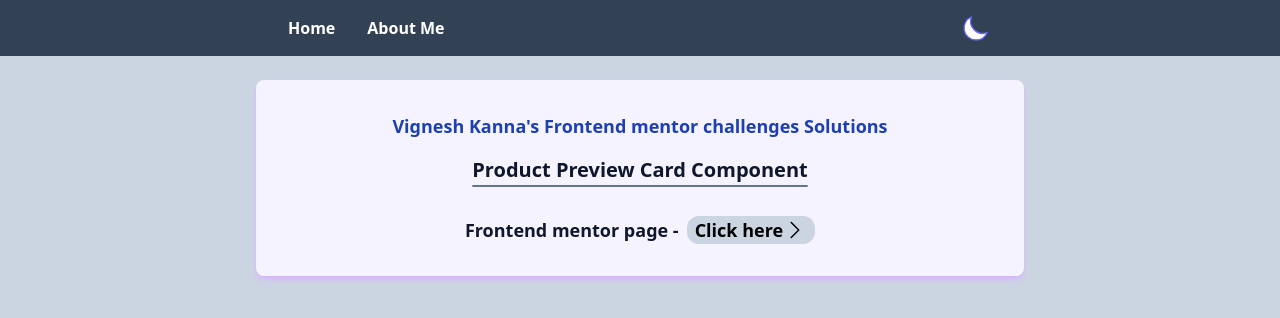
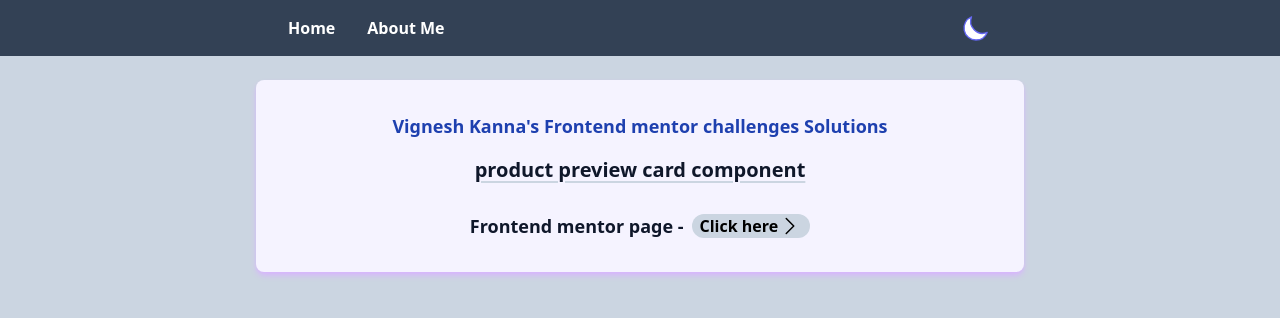
Before and after one commit to jsvigneshkanna/frontend_mentor_challenges, a Next.js app: page /solutions/product_preview_card in a window 1280 px wide. Shown: the top 318 px of the page. Built offline with nearby package versions, Linux system fonts and the light colour scheme.

Commit message:
solution banner dynamic nature added

```diff
--- a/components/SolutionBanner.jsx
+++ b/components/SolutionBanner.jsx
@@ -1,30 +1,30 @@
 import ChevronLeft from "./ChevronLeft";
 
-const SolutionBanner = () => {
+const SolutionBanner = ({ challengeName, challengeUrl }) => {
   return (
     <div
       className="bg-violet-50 dark:bg-sky-900 text-slate-900 dark:text-slate-100 w-4/5 md:w-3/5  flex
        flex-col justify-center items-center mx-auto my-6 rounded-lg shadow-md shadow-purple-300 dark:shadow-blue-700 py-8
        gap-4 font-semibold px-4 text-center"
     >
-      <h1 className="font-black text-lg text-blue-800 dark:text-orange-500">
+      <h1 className="font-black text-base md:text-lg text-blue-800 dark:text-orange-500">
         Vignesh Kanna&apos;s Frontend mentor challenges Solutions{" "}
       </h1>
       <h2
-        className="text-center underline underline-offset-8 decoration-slate-500 md:text-xl hover:text-zinc-600
+        className="text-center underline underline-offset-4 decoration-slate-300 md:text-xl hover:text-zinc-600 dark:hover:text-zinc-300
       hover:underline-offset-4 text-lg"
       >
-        Product Preview Card Component
+        {challengeName}
       </h2>
-      <div className="mt-4">
+      <div className="mt-1 md:mt-3">
         <p className="text-center text-lg flex justify-center items-center flex-col md:flex-row gap-2">
           Frontend mentor page -
           <a
-            href="https://www.frontendmentor.io/challenges/product-preview-card-component-GO7UmttRfa"
+            href={challengeUrl}
             target="_blank"
             rel="noopener noreferrer"
-            className="bg-slate-300 px-2 rounded-xl hover:bg-slate-300 flex justify-center items-center
-            text-black text-base md:text-lg"
+            className="bg-slate-300 px-2 rounded-xl hover:bg-zinc-200 flex justify-center items-center
+            text-black text-sm md:text-base"
           >
             Click here <ChevronLeft />
           </a>
--- a/pages/solutions/product_preview_card.jsx
+++ b/pages/solutions/product_preview_card.jsx
@@ -6,7 +6,10 @@
   return (
     <div>
       <Header title="product preview card" />
-      <SolutionBanner />
+      <SolutionBanner
+        challengeName="product preview card component"
+        challengeUrl="https://www.frontendmentor.io/challenges/product-preview-card-component-GO7UmttRfa"
+      />
     </div>
   );
 };
```
